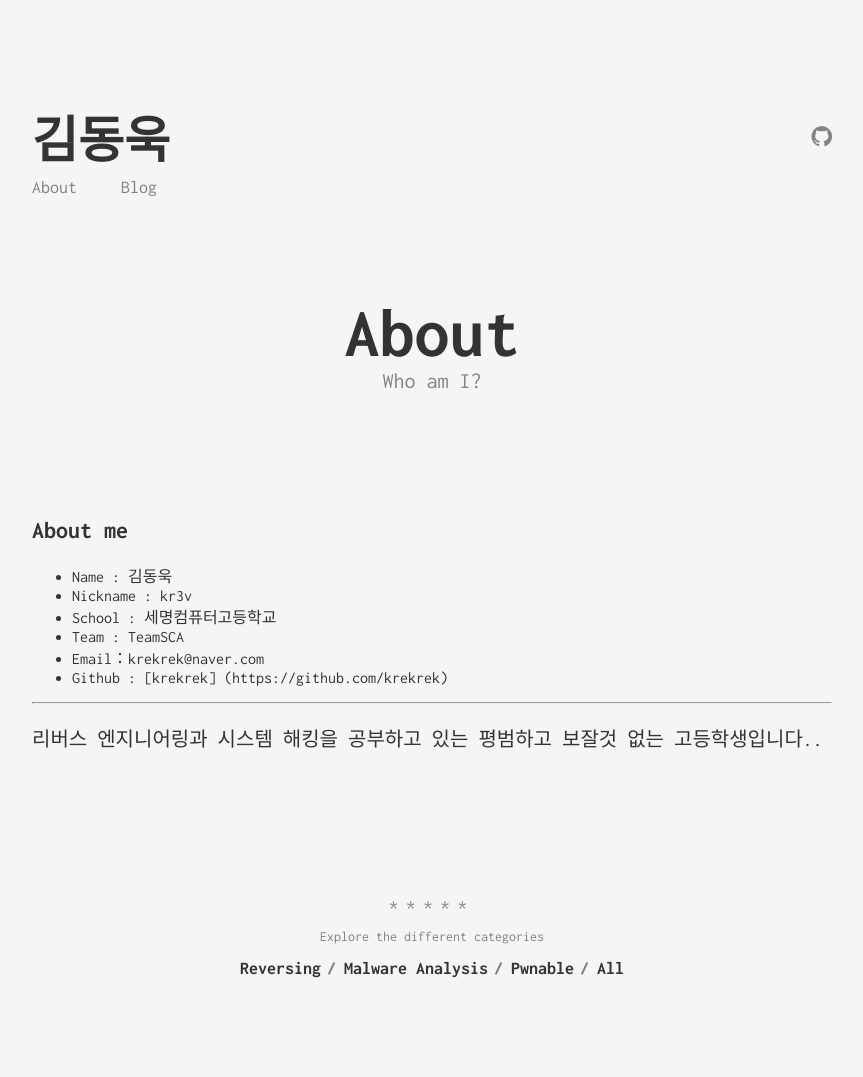
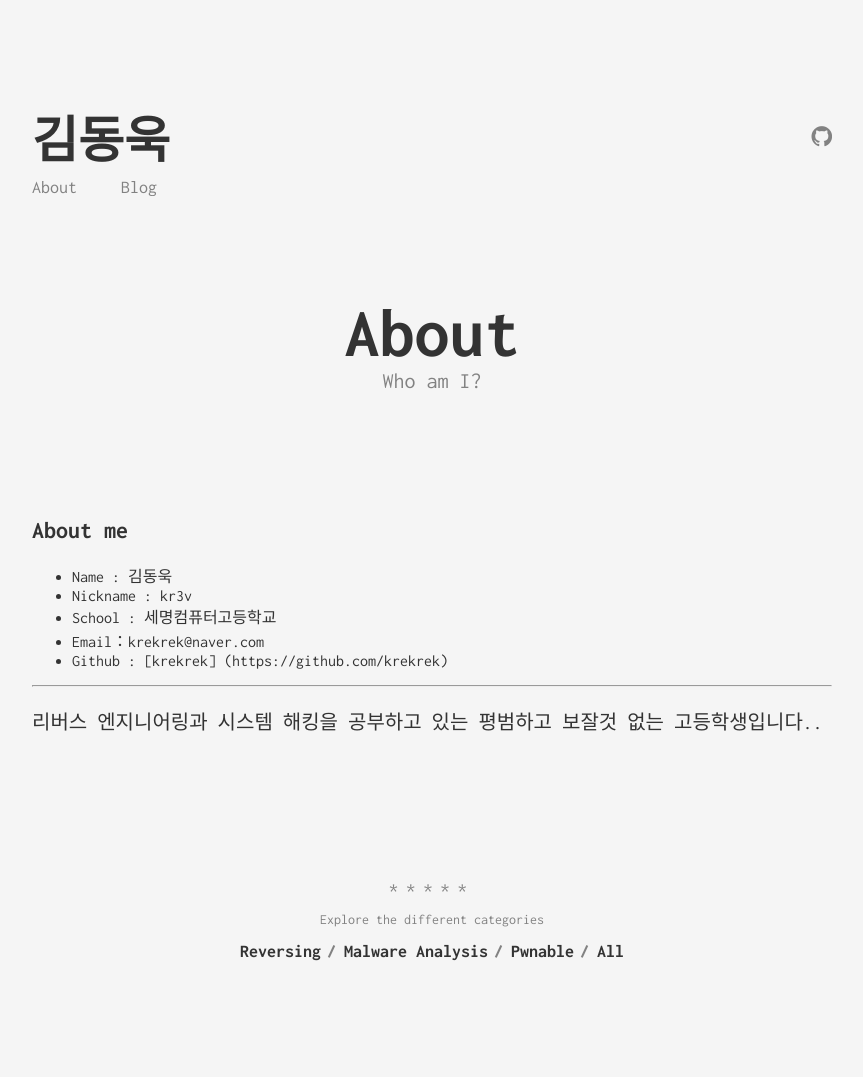
Before and after one commit to krekrek/krekrek.github.io, a Jekyll site: the page built from about.md, in a window 1280 px wide. Shown: the whole page, without its empty margins (208-1071 px from the left). Built offline with Jekyll 4.4.1, drawn with Linux system fonts in a browser that asks for light colours.

Commit message:
Update about.md

```diff
--- a/about.md
+++ b/about.md
@@ -9,7 +9,6 @@ permalink: /about/
   * Name : 김동욱
   * Nickname : kr3v
   * School : 세명컴퓨터고등학교
-  * Team : TeamSCA
   * Email：krekrek@naver.com
   * Github : [krekrek] (https://github.com/krekrek)
 
```
